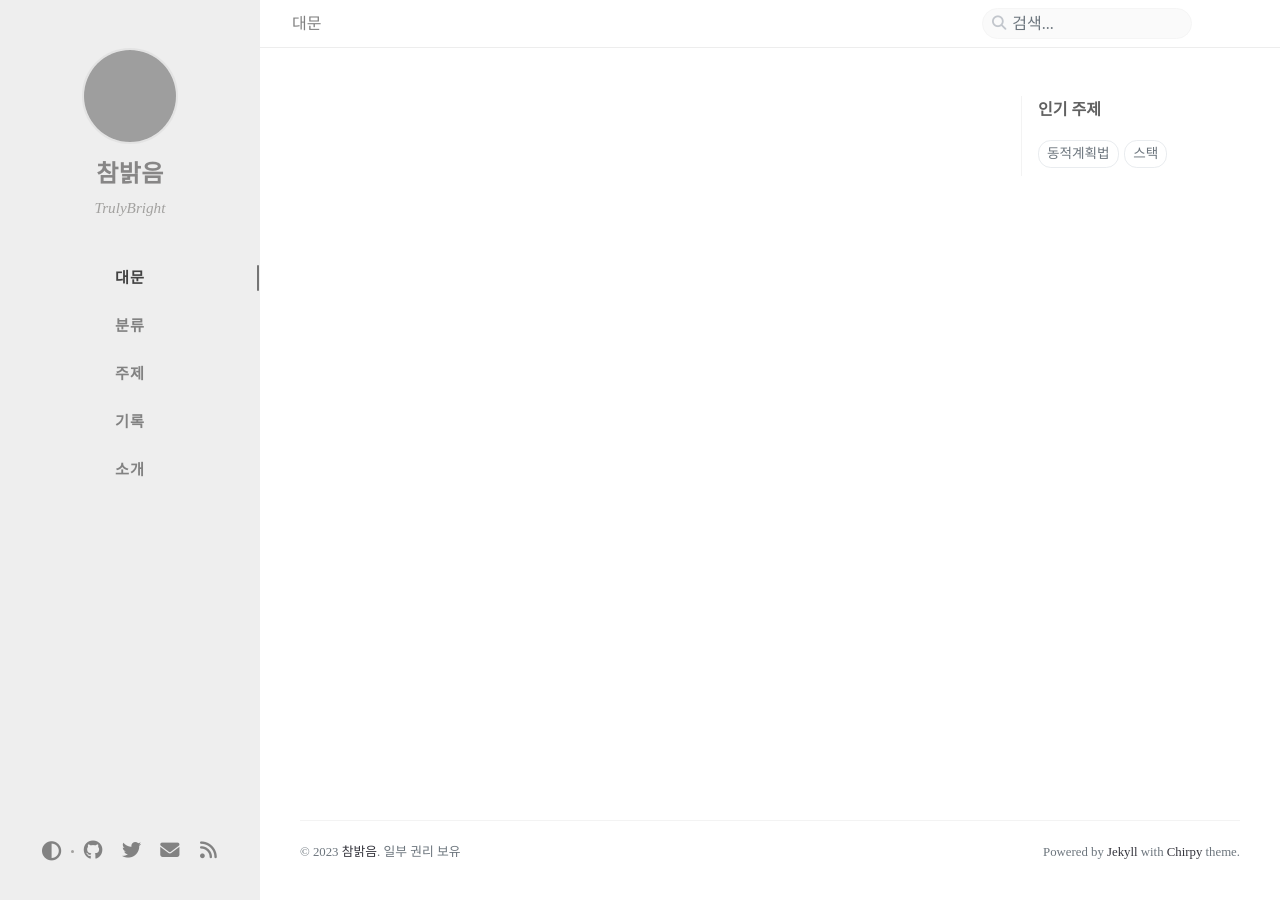
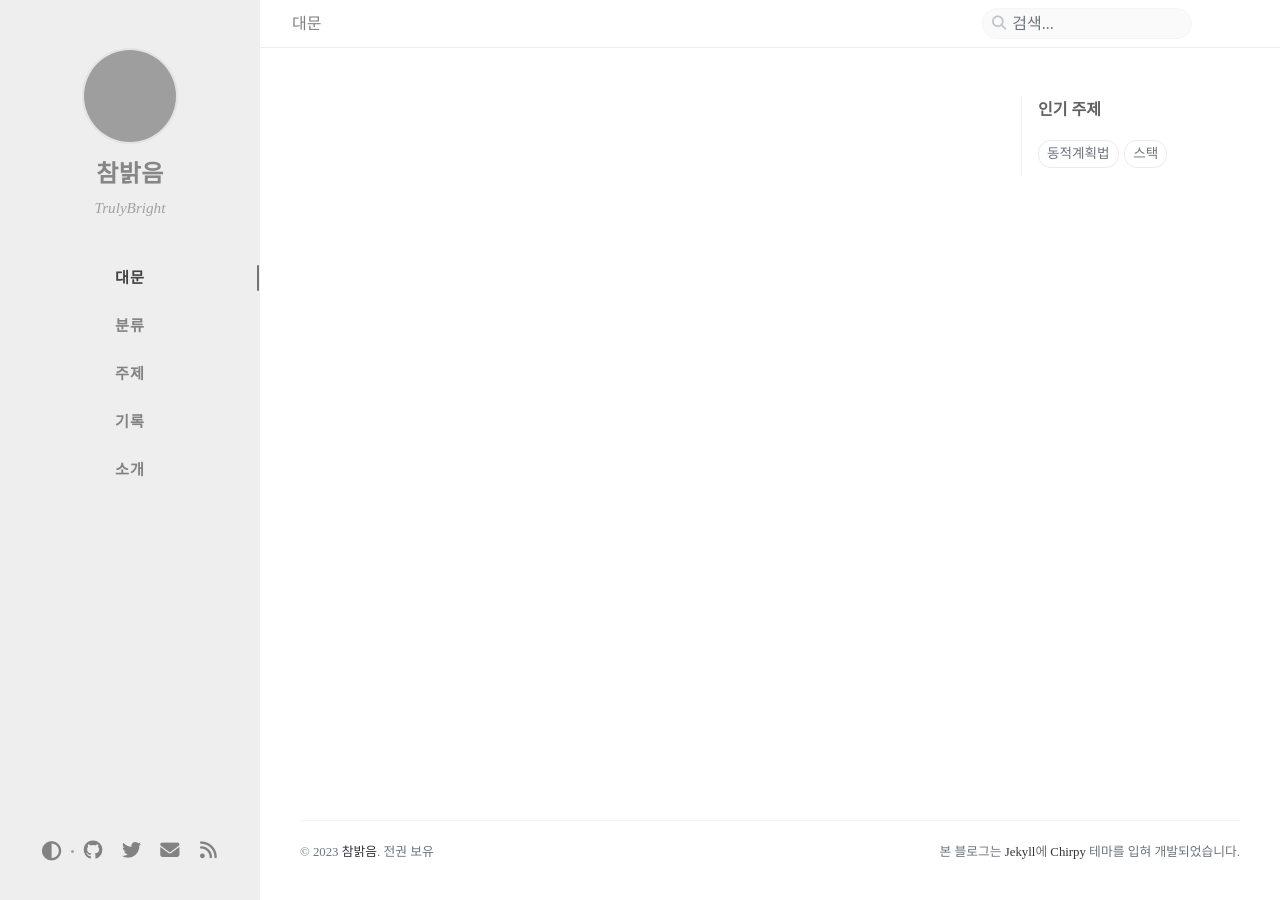
Before and after one commit to TrulyBright/trulybright.github.io, a Jekyll site: the page built from index.markdown, in a window 1280 px wide. Built offline with Jekyll 4.4.1, drawn with Linux system fonts in a browser that asks for light colours; some web fonts are replaced; comment, search, counter and statistics services are not loaded; grey boxes are pictures that could not be loaded.

Commit message:
'전권 보유', meta 설명

```diff
--- a/_data/locales/ko-KR.yml
+++ b/_data/locales/ko-KR.yml
@@ -35,12 +35,12 @@ copyright:
     link: https://creativecommons.org/licenses/by/4.0/
 
   # Displayed in the footer
-  brief: 일부 권리 보유
+  brief: 전권 보유
   verbose: >-
     따로 명시되지 않는 한 이 블로그의 게시글은
     Creative Commons Attribution 4.0 International(CC BY 4.0) 라이선스를 따릅니다.
 
-meta: Powered by :PLATFORM with :THEME theme.
+meta: 본 블로그는 :PLATFORM에 :THEME 테마를 입혀 개발되었습니다.
 
 not_found:
   statment: 없는 URL입니다.
```
